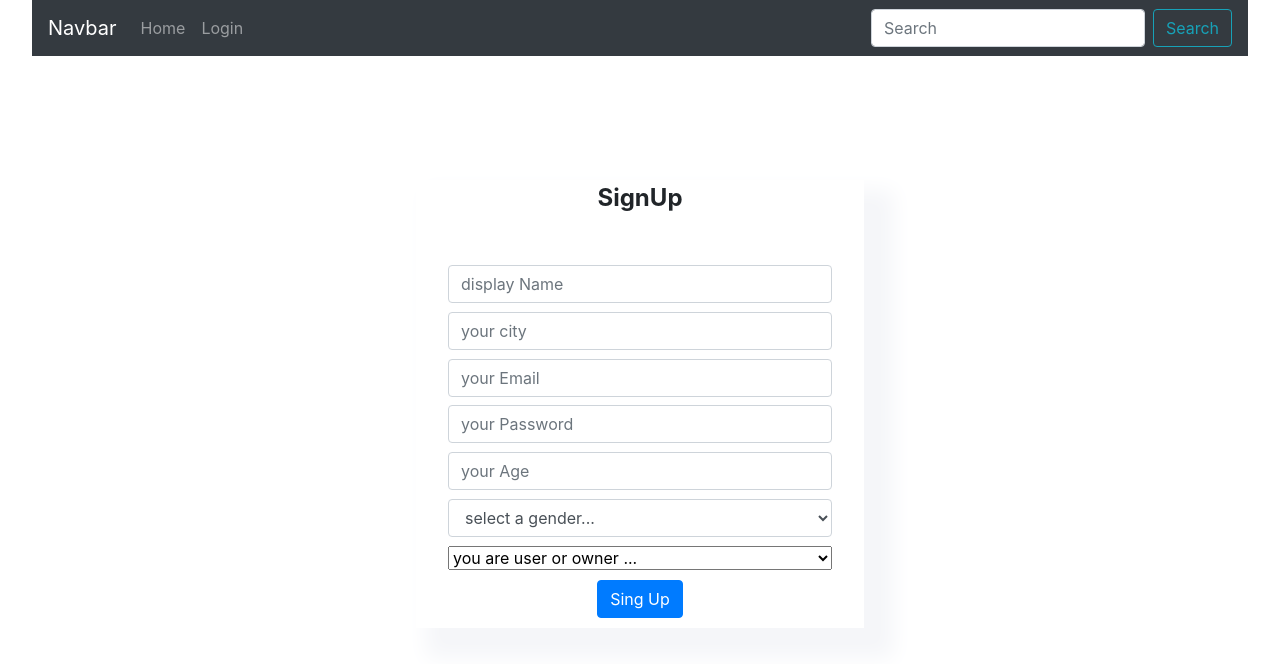
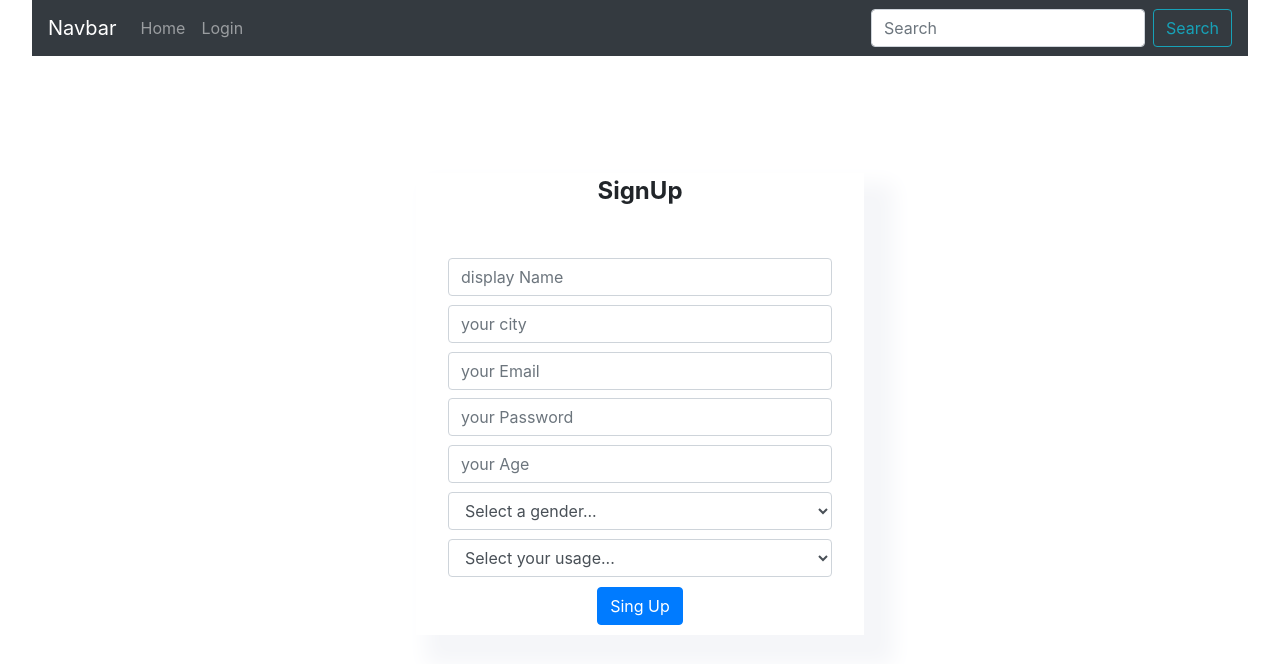
Before and after one commit to Dark-Web-Team/MERAKI_Academy_Project_5, a React (Create React App) app in the folder frontend/: page /signUp in a window 1280 px wide. Shown: the top 664 px of the page. Built offline with nearby package versions, Linux system fonts and the light colour scheme.

Commit message:
fix style for sign up

```diff
--- a/frontend/src/components/auth/signUp/SignUp.js
+++ b/frontend/src/components/auth/signUp/SignUp.js
@@ -116,19 +116,20 @@ export default function SignUp() {
             setGender(e.target.value);
           }}
         >
-          <option>select a gender...</option>
+          <option>Select a gender...</option>
           <option value="male">male</option>
           <option value="female">female</option>
         </FormControl>
-        <select
+        <FormControl
+          as="select"
           onChange={(e) => {
             setRole_id(parseInt(e.target.value));
           }}
         >
-          <option>you are user or owner ...</option>
+          <option>Select your usage...</option>
           <option value={1}>user</option>
           <option value={3}>owner</option>
-        </select>
+        </FormControl>
         <div className="sign-up-button">
           <Button className="singUpButton" onClick={register}>
             Sing Up
```
